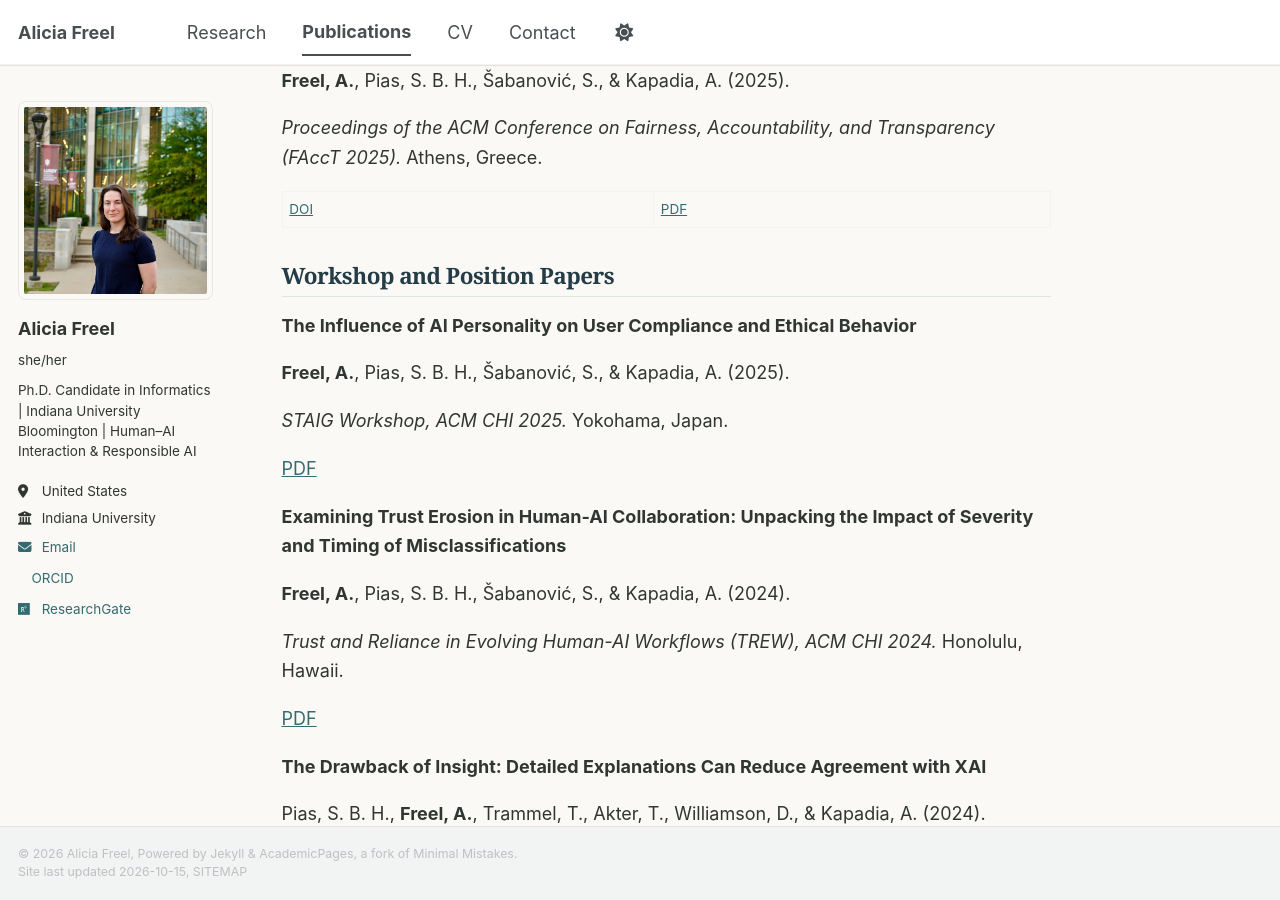
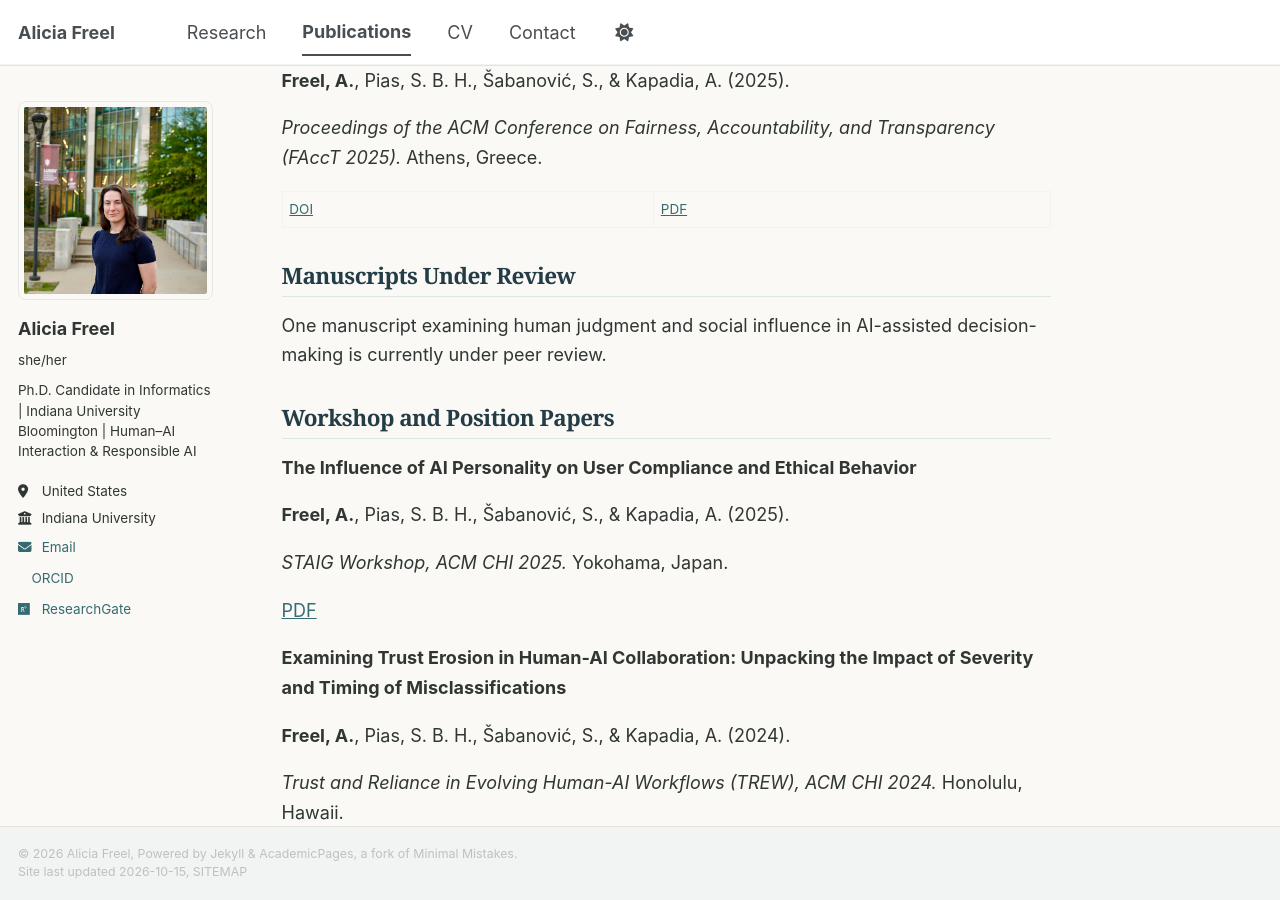
Before and after one commit to anfreel/anfreel.github.io, a Jekyll site: the page built from _pages/publications.md, in a window 1280 px wide and 900 px high, scrolled down 335 px. Built offline with Jekyll 4.4.1, drawn with Linux system fonts in a browser that asks for light colours; a style sheet for code colours, icons or effects is not loaded.

Commit message:
Update publications.md

```diff
--- a/_pages/publications.md
+++ b/_pages/publications.md
@@ -16,6 +16,10 @@ My publications span human–AI interaction, trust, decision-making, and the soc
 *Proceedings of the ACM Conference on Fairness, Accountability, and Transparency (FAccT 2025).* Athens, Greece.
 
 [DOI](https://doi.org/10.1145/3715275.3732187) | [PDF](https://privacy.luddy.indiana.edu/publications/FAccT_2025_preprint.pdf)
+
+## Manuscripts Under Review
+
+One manuscript examining human judgment and social influence in AI-assisted decision-making is currently under peer review.
 
 ## Workshop and Position Papers
 
```
